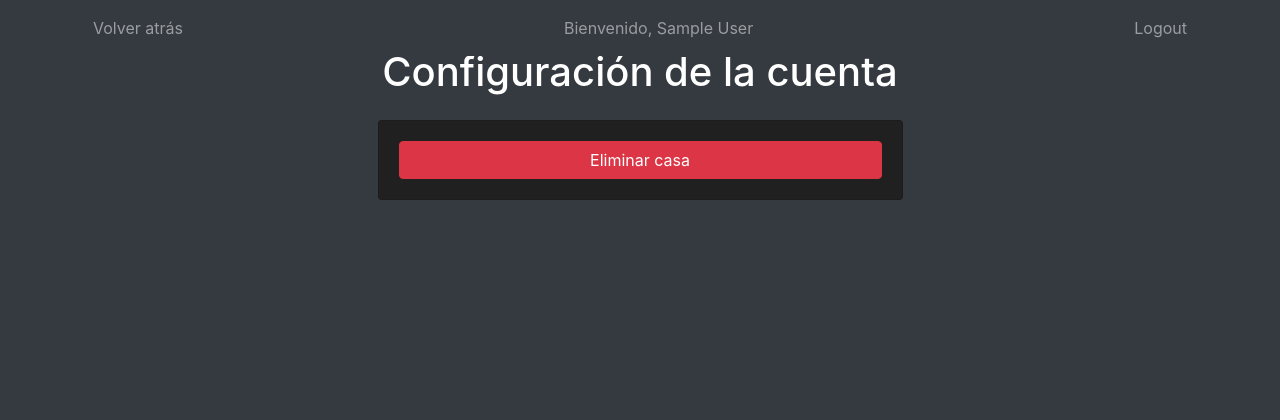
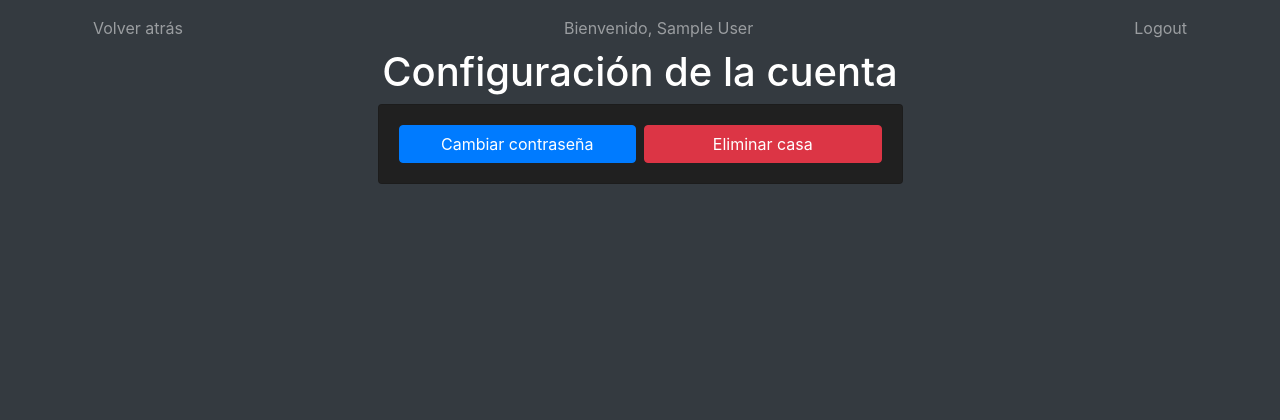
Before and after one commit to ageVega/Aplicacion-Web-CRUD, a Flask app: page /config in a window 1280 px wide. Shown: the top 420 px of the page. Run offline with Flask 2, Linux system fonts and the light colour scheme; the visitor is signed in with stand-in values (Sample User, id 1); some libraries are stand-ins or nearby versions.

Commit message:
Añadido enlace para cambiar contraseña

```diff
--- a/templates/config.html
+++ b/templates/config.html
@@ -21,10 +21,16 @@
 
 {% block main %}
 <div class="col-md-6 offset-md-3">
-    <h1 class="text-center mb-4">Configuración de la cuenta</h1>
-    <!-- Opciones de configuración -->
-    <div class="card card-body text-white" style="background-color: #202020;">
-        <button id="delete-house-btn" data-house-id="{{current_user.id}}" class="btn btn-danger">Eliminar casa</button>
+    <h1 class="text-center">Configuración de la cuenta</h1>
+    <div class="card card-body text-white mt-2" style="background-color: #202020;">
+        <div class="row">
+            <div class="col pr-1">
+                <a href="/change_password" class="btn btn-primary w-100">Cambiar contraseña</a>
+            </div>
+            <div class="col pl-1">
+                <button id="delete-house-btn" data-house-id="{{current_user.id}}" class="btn btn-danger w-100">Eliminar casa</button>
+            </div>
+        </div>
     </div>
 </div>
 {% endblock %}
```
